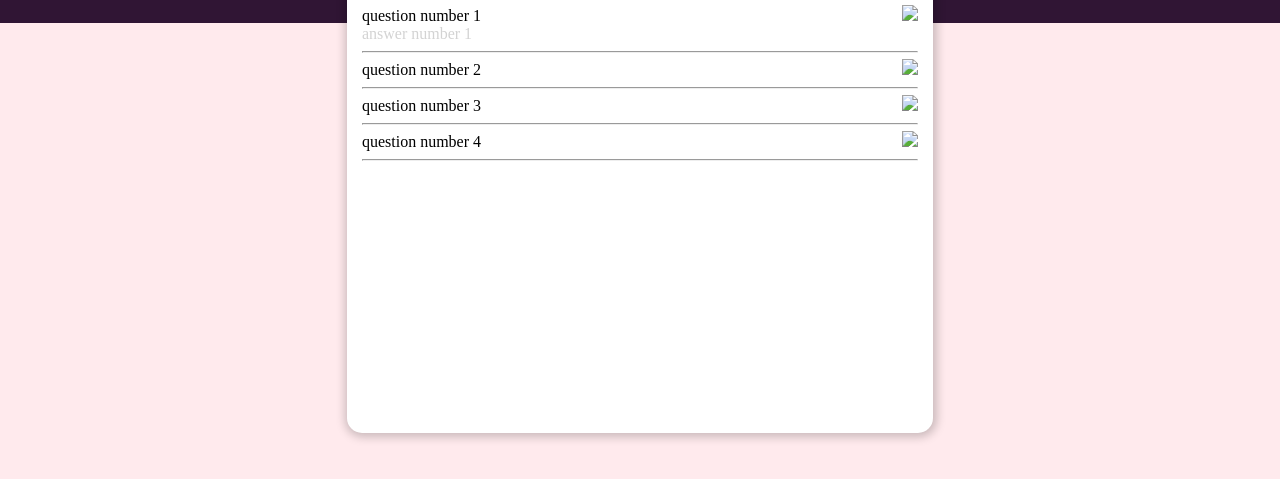
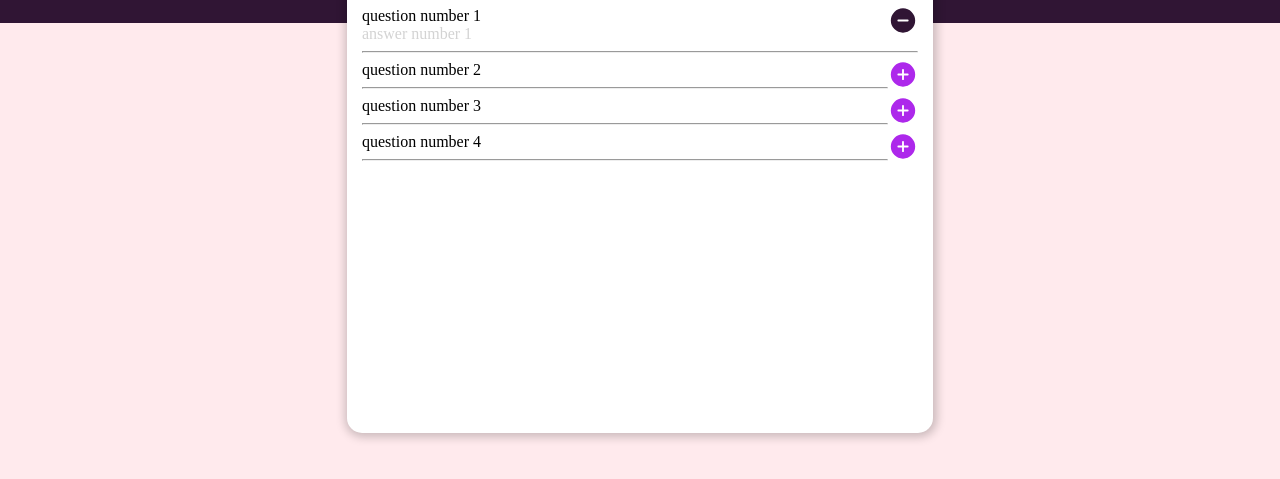
Before and after one commit to nilufar-design/faq-accardeon, a plain HTML site: page index.html in a window 1280 px wide. Both pictures are taken after a click on the picture 903 px from the left and 395 px from the top of the page. Shown: the part 375-854 px from the top of the page. Drawn offline with Linux system fonts and the light colour scheme; files whose address does not match are found by name.

Commit message:
Update index.html

```diff
--- a/index.html
+++ b/index.html
@@ -42,9 +42,9 @@
     var speed2=50;
    $(document).ready(function(){
         $('.faq-box img').on(action,function(){
-            $(this).siblings('img').attr('src',"images/icon-plus.svg");
+            $(this).siblings('img').attr('src',"icon-plus.svg");
             $(this).next().slideToggle(speed2).siblings('.a').slideUp();
-            $(this).attr('src',"images/icon-minus.svg");
+            $(this).attr('src',"icon-minus.svg");
         });
    });
    </script>
```
